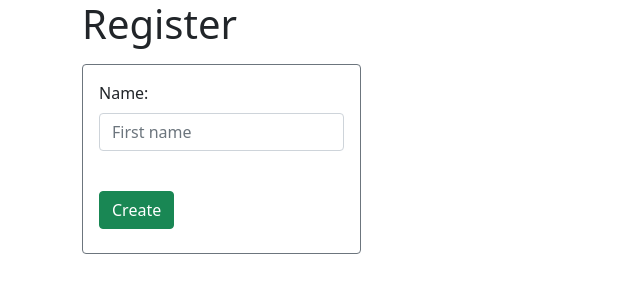
After one commit to AlanSoto31/fishing-articles-capstone, a Rails app: page /users/new in a window 1280 px wide. The commit adds this page. Shown: the top 300 px of the page, without its empty margins (0-640 px from the left). Run offline with Rails 7, Linux system fonts and the light colour scheme; style sheets or scripts are compiled from the project's sources.

Commit message:
User registration

```diff
--- a/app/controllers/users_controller.rb
+++ b/app/controllers/users_controller.rb
@@ -1,2 +1,22 @@
 class UsersController < ApplicationController
+
+  def new
+    @user = User.new
+  end
+
+  def create
+    @user = User.new(user_params)
+    if @user.save
+      redirect_to new_user_path
+    else
+      render 'new'
+    end
+  end
+
+  private
+
+  def user_params
+    params.require(:user).permit(:name)
+  end
+
 end
--- a/app/helpers/users_helper.rb
+++ b/app/helpers/users_helper.rb
@@ -1,2 +1,13 @@
 module UsersHelper
+
+  def user_errors
+    return unless @user.errors.any?
+
+    @user.errors.full_messages.each do |msg|
+      if msg.include?('Name')
+        @uclas1 = 'border border-danger'
+      end
+    end
+  end
+
 end
--- a/app/models/user.rb
+++ b/app/models/user.rb
@@ -1,2 +1,3 @@
 class User < ApplicationRecord
+  validates :name, presence: true, uniqueness: true, length: { in: 3..15}
 end
--- a/app/views/layouts/application.html.erb
+++ b/app/views/layouts/application.html.erb
@@ -1,6 +1,14 @@
 <!DOCTYPE html>
 <html>
   <head>
+
+    <!-- Required meta tags -->
+    <meta charset="utf-8">
+    <meta name="viewport" content="width=device-width, initial-scale=1">
+
+    <!-- Bootstrap CSS -->
+    <link href="https://cdn.jsdelivr.net/npm/bootstrap@5.0.0-beta1/dist/css/bootstrap.min.css" rel="stylesheet" integrity="sha384-giJF6kkoqNQ00vy+HMDP7azOuL0xtbfIcaT9wjKHr8RbDVddVHyTfAAsrekwKmP1" crossorigin="anonymous">
+
     <title>FishingArticlesCapstone</title>
     <%= csrf_meta_tags %>
     <%= csp_meta_tag %>
--- /dev/null
+++ b/app/views/users/new.html.erb
@@ -0,0 +1,18 @@
+
+<%user_errors%>
+
+<% @user.errors.full_messages.each do |msg| %>
+  <div class="alert alert-info">
+    <%= msg %>
+  </div>
+<% end %>
+
+<div class="container">
+  <h1>Register</h1>
+  <div class="w-25 border border-secondary mt-3 p-3 rounded">
+    <%= form_for @user, url: {action: "create"} do |f| %>
+      Name: <%= f.text_field :name, placeholder: "First name", class:"form-control my-2 #{@uclas1}"%><br />
+      <%= f.submit "Create", class: 'btn btn-success my-2' %>
+    <% end %>
+ </div>
+</div>
```
Also changed, not shown: Gemfile, Gemfile.lock.
